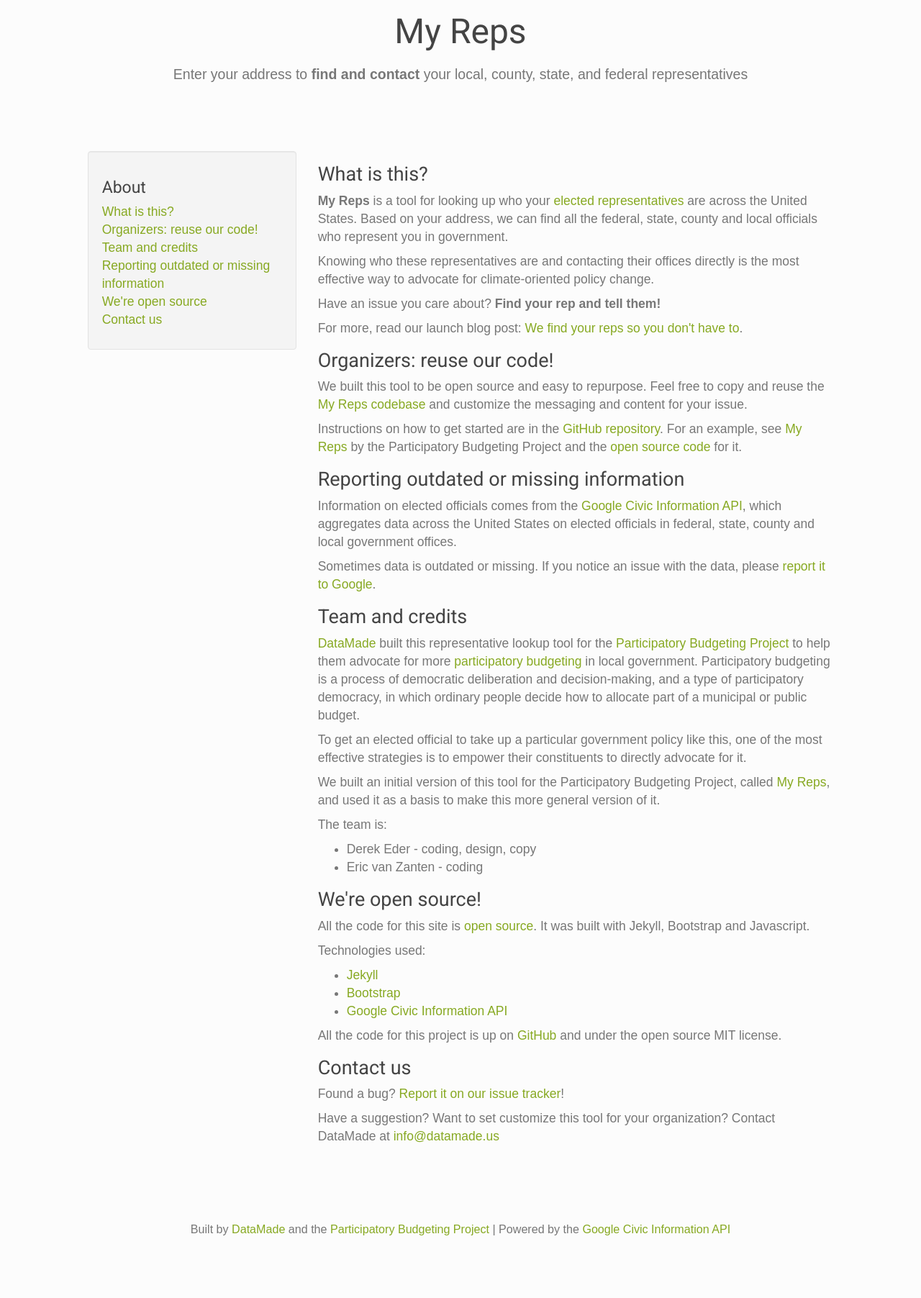
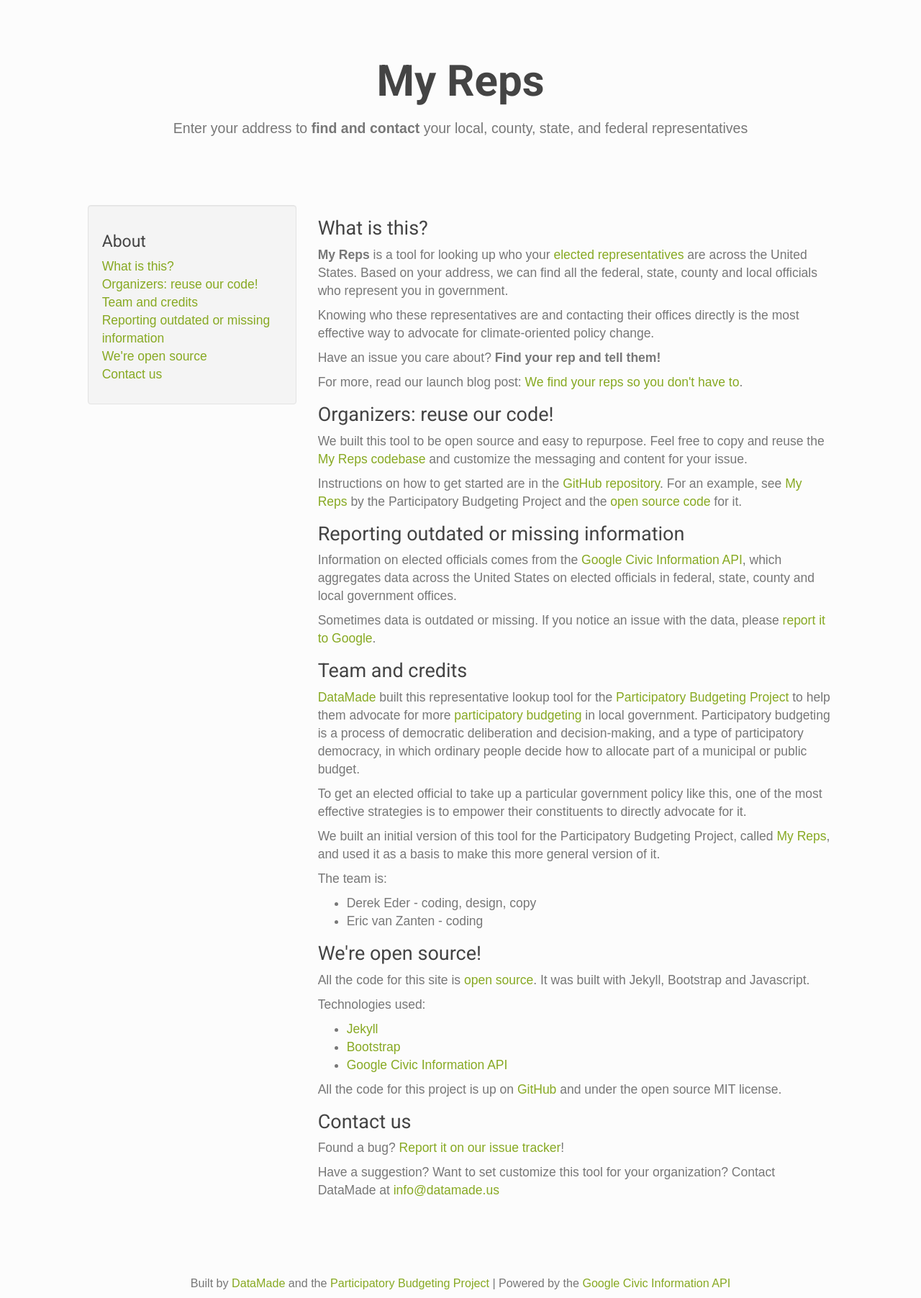
Before and after one commit to swansavage/my-reps, a Jekyll site: the page built from about.html, in a window 1280 px wide. Shown: the whole page at 72% size. Built offline with Jekyll 4.4.1, drawn with Linux system fonts in a browser that asks for light colours; nearby versions of some CDN libraries; some web fonts are replaced; comment, search, counter and statistics services are not loaded; before the commit the page ends 1729 px from its top, so only the background shows below that.

Commit message:
styling changes to title

```diff
--- a/css/custom.css
+++ b/css/custom.css
@@ -21,7 +21,9 @@
 }
 
 h1 {
-    font-size: 48px;
+    margin-top: 8rem;
+    font-size: 6rem;
+    font-weight: 700;
     padding-bottom: 10px;
 }
 
```
